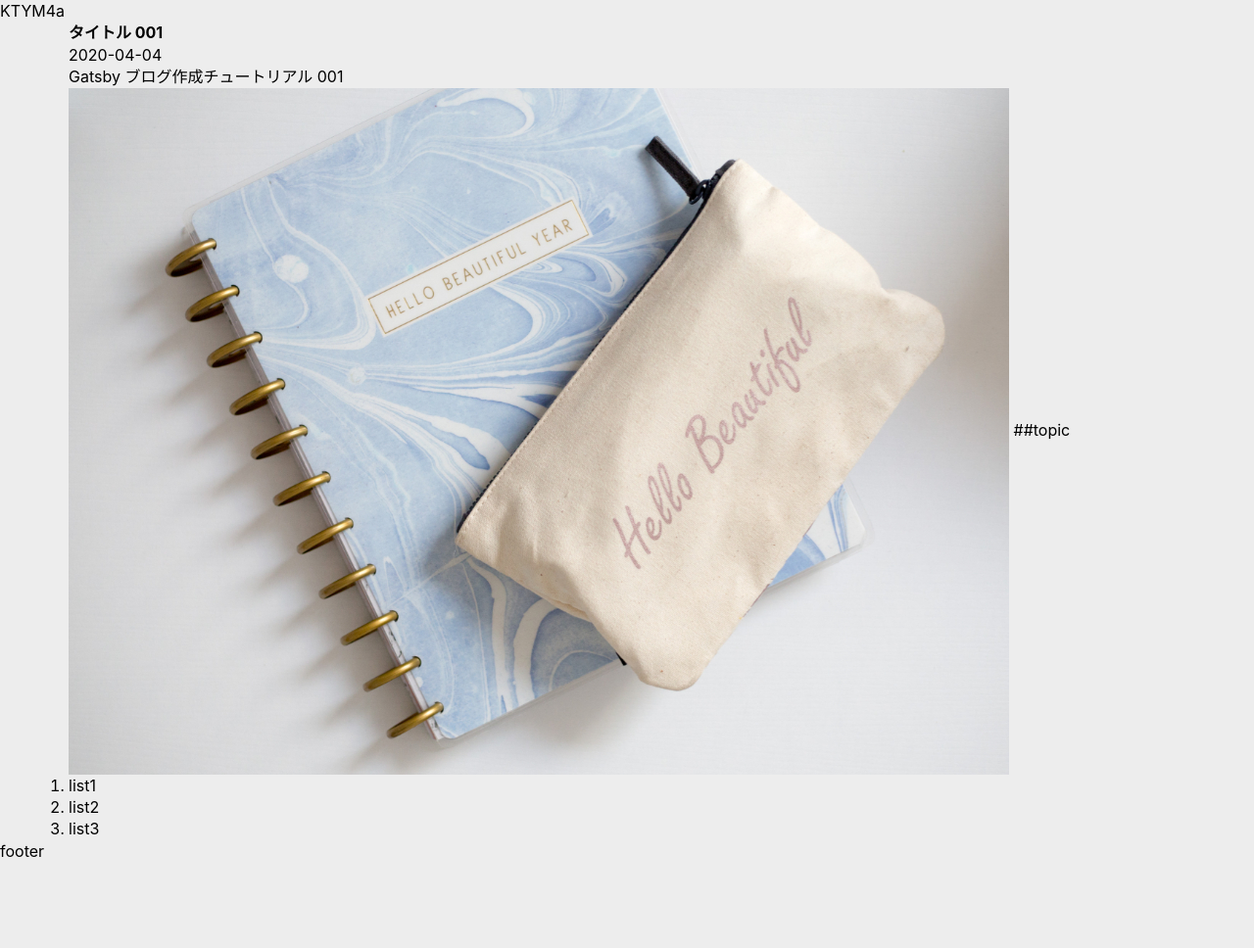
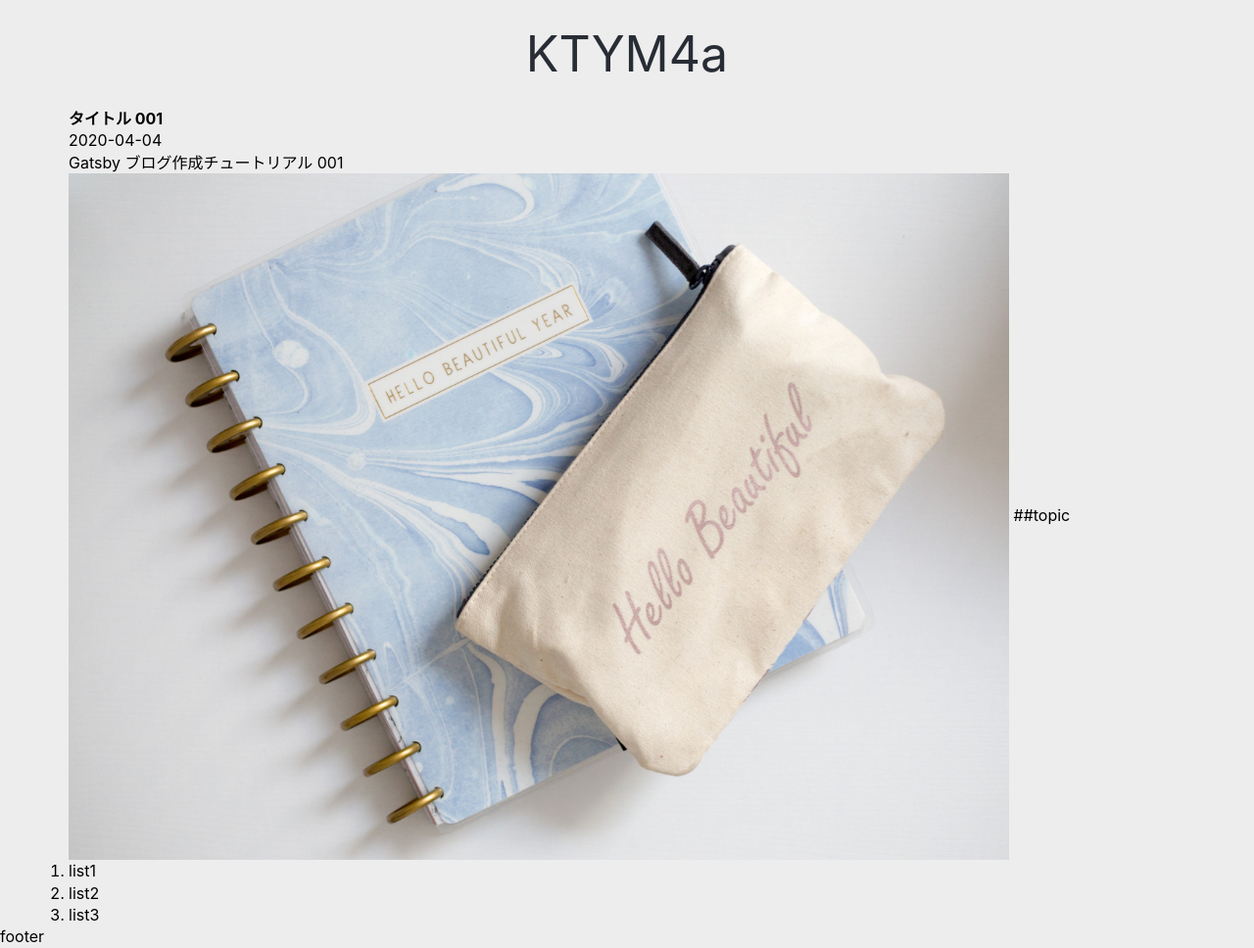
Before and after one commit to ktym4a/my-blog, a Gatsby site: page /blog/blog-001 in a window 1280 px wide. Shown: the whole page at 98% size. Before the commit the page ends 880 px from the top, so only its background shows below. Built offline with nearby package versions, Linux system fonts and the light colour scheme; Gatsby itself is replaced by a stand-in of ours.

Commit message:
Header style

```diff
--- a/src/components/Header/index.tsx
+++ b/src/components/Header/index.tsx
@@ -1,5 +1,14 @@
 import React from 'react'
+import styled from '@emotion/styled'
 
-const Header: React.FC = () => <header>KTYM4a</header>
+const Header: React.FC = () => <HeaderContainer>KTYM4a</HeaderContainer>
+
+const HeaderContainer = styled.header`
+  color: #282c35;
+  font-weight: blod;
+  font-size: 5rem;
+  text-align: center;
+  padding: 20px;
+`
 
 export default Header
```
